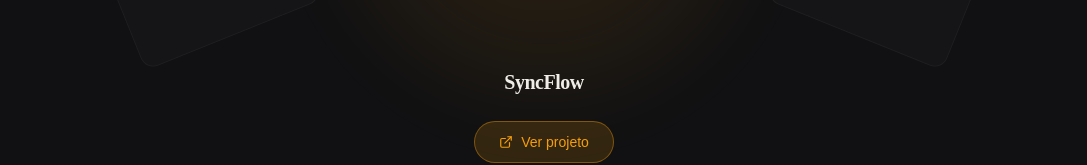
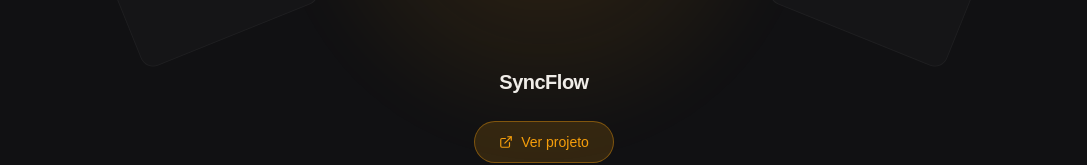
Before and after one commit to JoaoMaganin/jomag.com, a React (Vite) app: page / in a window 1280 px wide. Shown: the part 3184-3349 px from the top of the page, without its empty margins (96-1183 px from the left). Built offline with nearby package versions, Linux system fonts and the light colour scheme; a web font is replaced by a local one.

Commit message:
fix(projects): fix fontFamily

```diff
--- a/src/components/sections/Projects.tsx
+++ b/src/components/sections/Projects.tsx
@@ -60,7 +60,6 @@ function ProjectTitle({ title }: { title: string }) {
       ref={ref}
       className="text-xl font-bold tracking-tight"
       style={{
-        fontFamily: "'Playfair Display', serif",
         color: "var(--text-primary)",
         opacity: 0,
       }}
@@ -208,7 +207,7 @@ export default function Projects() {
             <div className="mb-4 h-px w-16" style={{ backgroundColor: "var(--accent)" }} />
             <h2
               className="text-5xl font-bold md:text-6xl"
-              style={{ fontFamily: "'Playfair Display', serif", color: "var(--text-primary)" }}
+              style={{ color: "var(--text-primary)" }}
             >
               {t.title}
             </h2>
```
